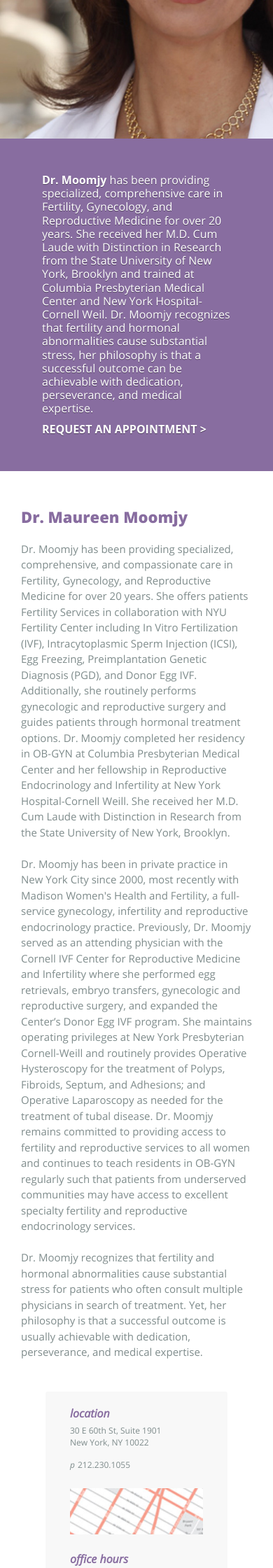
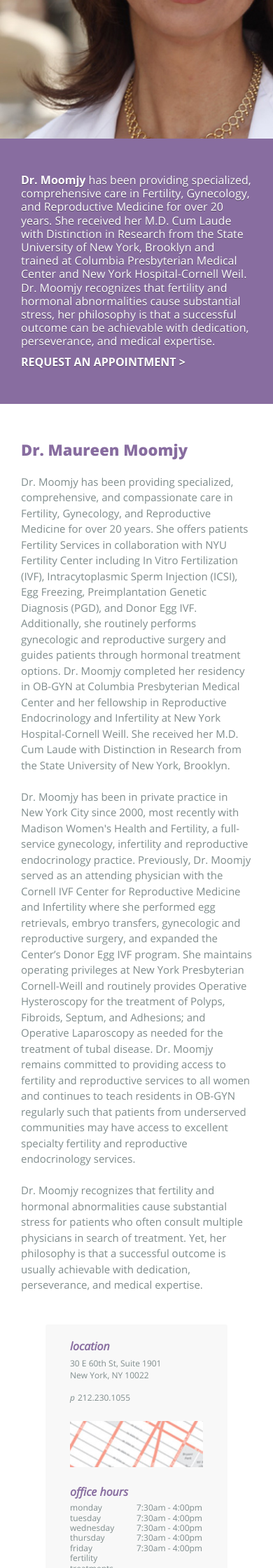
Before and after one commit to erikleon/dr-moomjy, a Jekyll site: the page built from index.html, in a window 390 px wide. Shown: the part 477-2717 px from the top of the page at 70% size. Built offline with Jekyll 4.4.1, drawn with Linux system fonts in a browser that asks for light colours; nearby versions of some CDN libraries; some web fonts are replaced; library files that are not in the unit come from our copies; comment, search, counter and statistics services are not loaded.

Commit message:
floating box mobile styles

```diff
--- a/_sass/elements/_home.scss
+++ b/_sass/elements/_home.scss
@@ -70,6 +70,7 @@
   display: none;
   background-color: $purple;
   padding: 0;
+  min-height: unset;
 
   @media (max-width: 768px) {
     display: block
@@ -84,6 +85,10 @@
       text-shadow: 0 1px 0 rgba(0, 0, 0, 0.4);
       line-height: 1.2em;
 
+      @media (max-width: 768px) {
+        padding: 50px 0;
+      }
+
       a {
         display: block;
         font-weight: 700;
```
